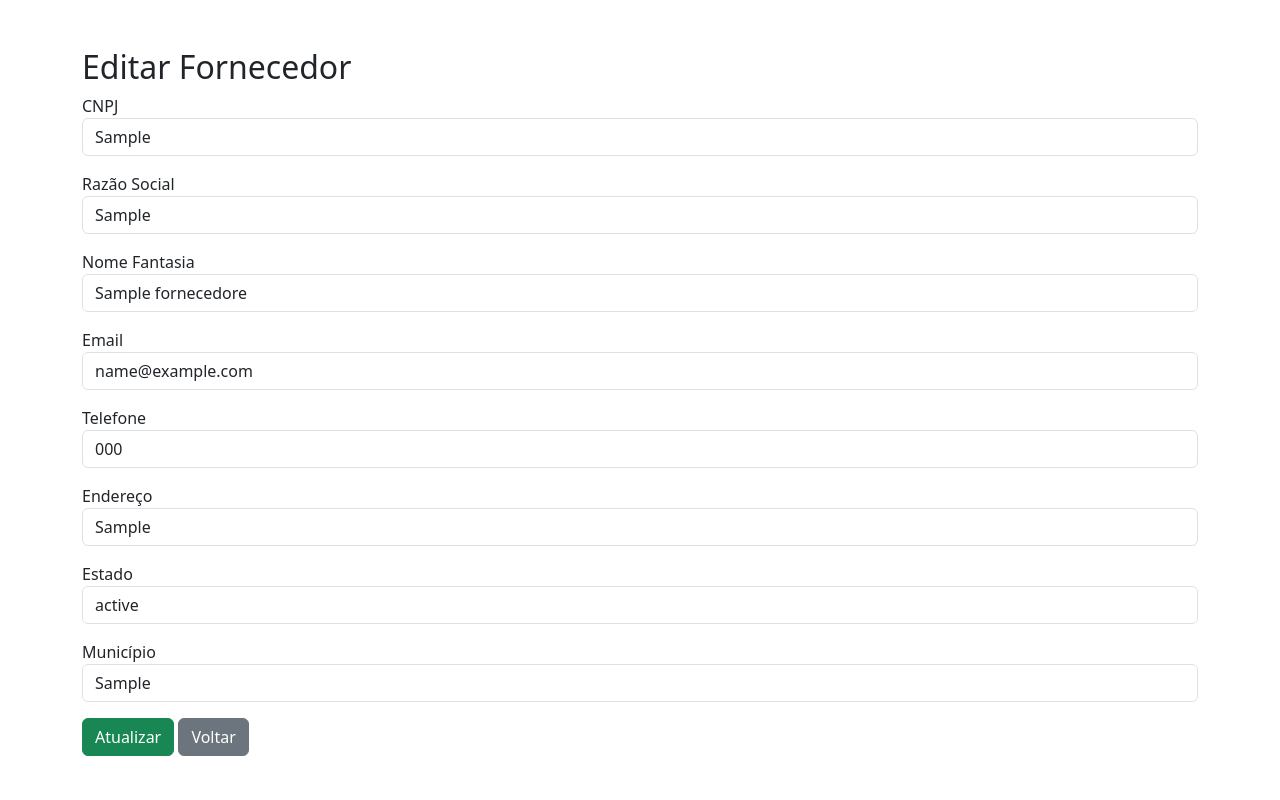
After one commit to FerVini/teste-tecnico-fornecedores, a PHP site: page /atualizar_fornecedor.php?id=1 in a window 1280 px wide. The commit adds this page. Run offline with PHP 8.4, Linux system fonts and the light colour scheme; tables that the repository leaves empty or names only in its code hold one stand-in row (values such as "Sample post").

Commit message:
Implementar edição de fornecedor e formulário pré-preenchido

```diff
--- /dev/null
+++ b/backend/buscar_fornecedor.php
@@ -0,0 +1,22 @@
+<?php
+require 'config.php';
+
+if (!isset($_GET['id']) || !is_numeric($_GET['id'])) {
+    die('ID inválido');
+}
+
+$id = (int) $_GET['id'];
+
+$sql = "SELECT * FROM fornecedores WHERE id = :id LIMIT 1";
+$stmt = $pdo->prepare($sql);
+$stmt->bindValue(':id', $id, PDO::PARAM_INT);
+$stmt->execute();
+
+$fornecedor = $stmt->fetch(PDO::FETCH_ASSOC);
+
+if (!$fornecedor) {
+    die('Fornecedor não encontrado');
+}
+
+// Este arquivo NÃO imprime HTML
+// Ele apenas disponibiliza a variável $fornecedor
--- /dev/null
+++ b/public/atualizar_fornecedor.php
@@ -0,0 +1,72 @@
+<?php
+// 1️⃣ Receber id do fornecedor
+if (!isset($_GET['id']) || !is_numeric($_GET['id'])) {
+    die('ID inválido');
+}
+
+$id = (int) $_GET['id'];
+
+// 2️⃣ Buscar dados do fornecedor
+require '../backend/buscar_fornecedor.php'; // $fornecedor já disponível
+
+?>
+
+<!DOCTYPE html>
+<html lang="pt-BR">
+<head>
+    <meta charset="UTF-8">
+    <title>Editar Fornecedor</title>
+    <link href="https://cdn.jsdelivr.net/npm/bootstrap@5.3.8/dist/css/bootstrap.min.css" rel="stylesheet">
+</head>
+<body>
+<div class="container mt-5">
+    <h2>Editar Fornecedor</h2>
+    <form action="../backend/atualizar_fornecedor.php" method="POST">
+        <input type="hidden" name="id" value="<?= $fornecedor['id'] ?>">
+
+        <div class="mb-3">
+            <label>CNPJ</label>
+            <input type="text" name="cnpj" class="form-control" value="<?= htmlspecialchars($fornecedor['cnpj']) ?>" required>
+        </div>
+
+        <div class="mb-3">
+            <label>Razão Social</label>
+            <input type="text" name="razao_social" class="form-control" value="<?= htmlspecialchars($fornecedor['razao_social']) ?>" required>
+        </div>
+
+        <div class="mb-3">
+            <label>Nome Fantasia</label>
+            <input type="text" name="nome_fantasia" class="form-control" value="<?= htmlspecialchars($fornecedor['nome_fantasia']) ?>" required>
+        </div>
+
+        <div class="mb-3">
+            <label>Email</label>
+            <input type="email" name="email" class="form-control" value="<?= htmlspecialchars($fornecedor['email']) ?>" required>
+        </div>
+
+        <div class="mb-3">
+            <label>Telefone</label>
+            <input type="text" name="telefone" class="form-control" value="<?= htmlspecialchars($fornecedor['telefone']) ?>">
+        </div>
+
+        <div class="mb-3">
+            <label>Endereço</label>
+            <input type="text" name="endereco" class="form-control" value="<?= htmlspecialchars($fornecedor['endereco']) ?>">
+        </div>
+
+        <div class="mb-3">
+            <label>Estado</label>
+            <input type="text" name="estado" class="form-control" value="<?= htmlspecialchars($fornecedor['estado']) ?>">
+        </div>
+
+        <div class="mb-3">
+            <label>Município</label>
+            <input type="text" name="municipio" class="form-control" value="<?= htmlspecialchars($fornecedor['municipio']) ?>">
+        </div>
+
+        <button type="submit" class="btn btn-success">Atualizar</button>
+        <a href="fornecedores.php" class="btn btn-secondary">Voltar</a>
+    </form>
+</div>
+</body>
+</html>
--- a/public/fornecedores.php
+++ b/public/fornecedores.php
@@ -45,7 +45,7 @@ require __DIR__ . '/../backend/listar_fornecedores.php';
                                         <td><?= htmlspecialchars($fornecedor['nome_fantasia']) ?></td>
                                         <td><?= htmlspecialchars($fornecedor['email']) ?></td>
                                         <td class="text-center">
-                                            <a href="#" class="btn btn-sm btn-warning">Editar</a>
+                                            <a href="atualizar_fornecedor.php?id=<?= $fornecedor['id'] ?>" class="btn btn-sm btn-warning">Editar</a>
                                             <a href="#" class="btn btn-sm btn-danger">Excluir</a>
                                         </td>
                                     </tr>
```
Also changed, not shown: backend/atualizar_fornecedor.php (added, +58 -0 lines).
